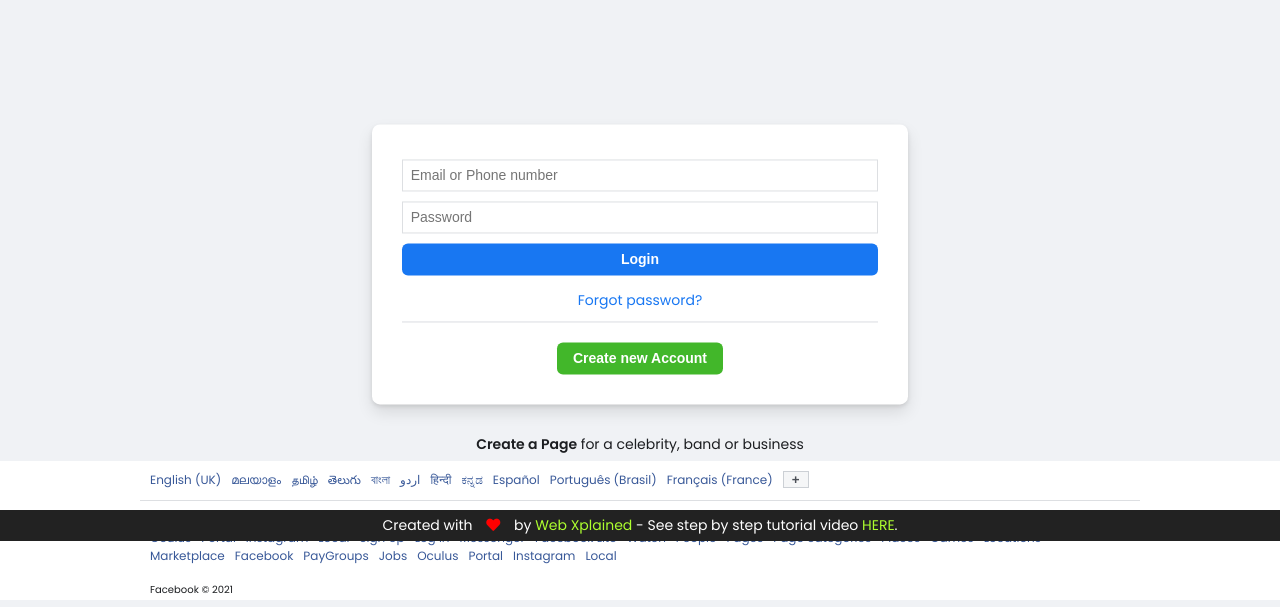
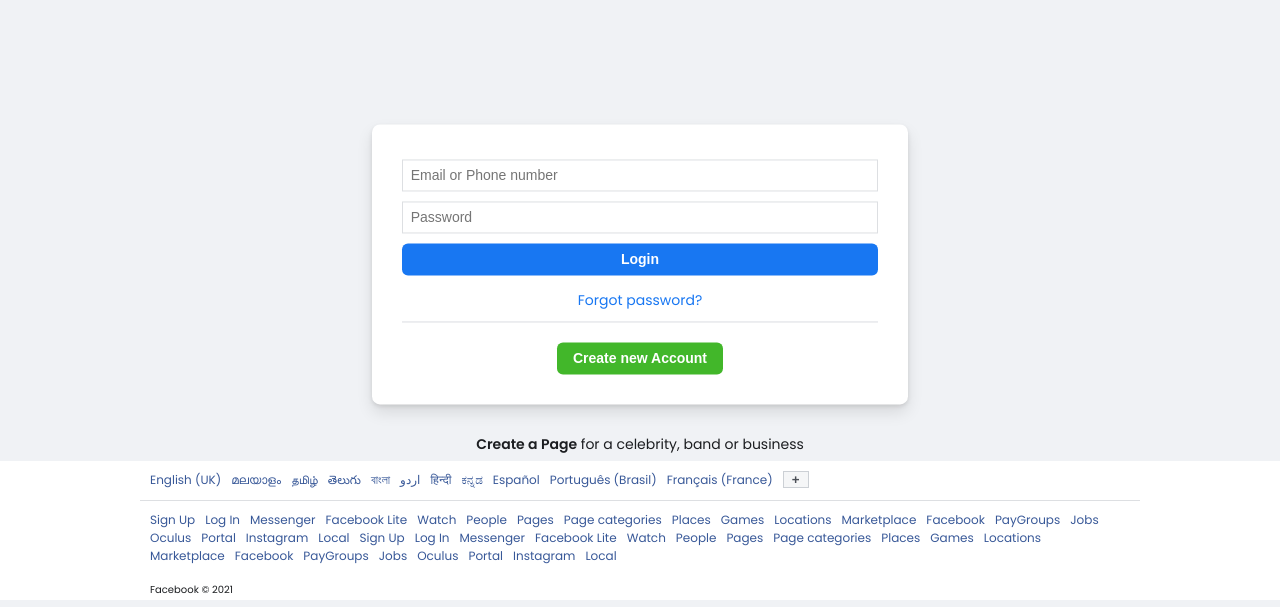
Before and after one commit to apoorva1005/fb, a plain HTML site: page index.html in a window 1280 px wide. Shown: the part 259-866 px from the top of the page. Drawn offline with Linux system fonts and the light colour scheme.

Commit message:
index.html

```diff
--- a/index.html
+++ b/index.html
@@ -97,16 +97,7 @@
         </div>
     </footer>
 
-    <div class="footer">
-        <p>
-            Created with <i class="fa fa-heart"></i> by
-            <a target="_blank" href="https://www.youtube.com/channel/UC4sWzrFzcFKCoGYj6PaIsDg?sub_confirmation=1">
-                Web Xplained
-            </a>
-            - See step by step tutorial video
-            <a target="_blank" href="https://youtu.be/r-rdHzrAhn0">HERE</a>.
-        </p>
-    </div>
+
 </body>
 
 </html>
```
